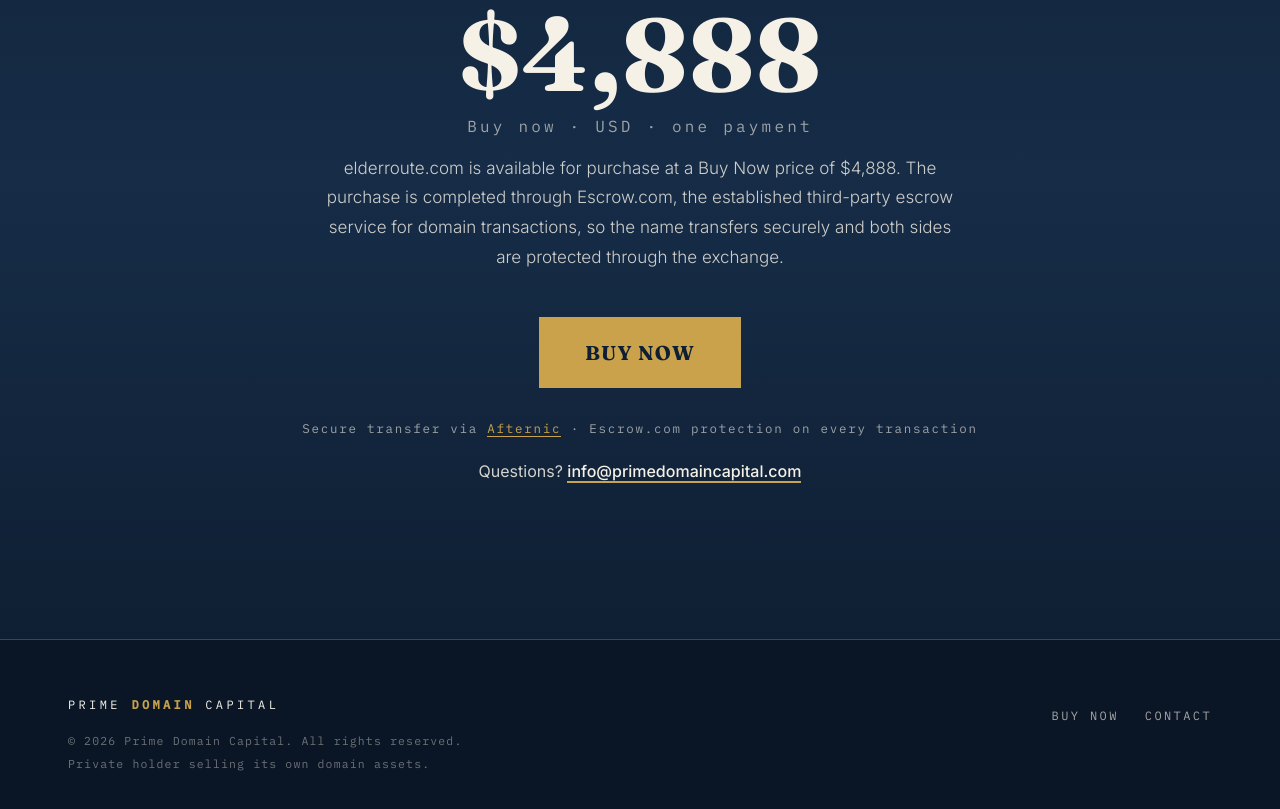
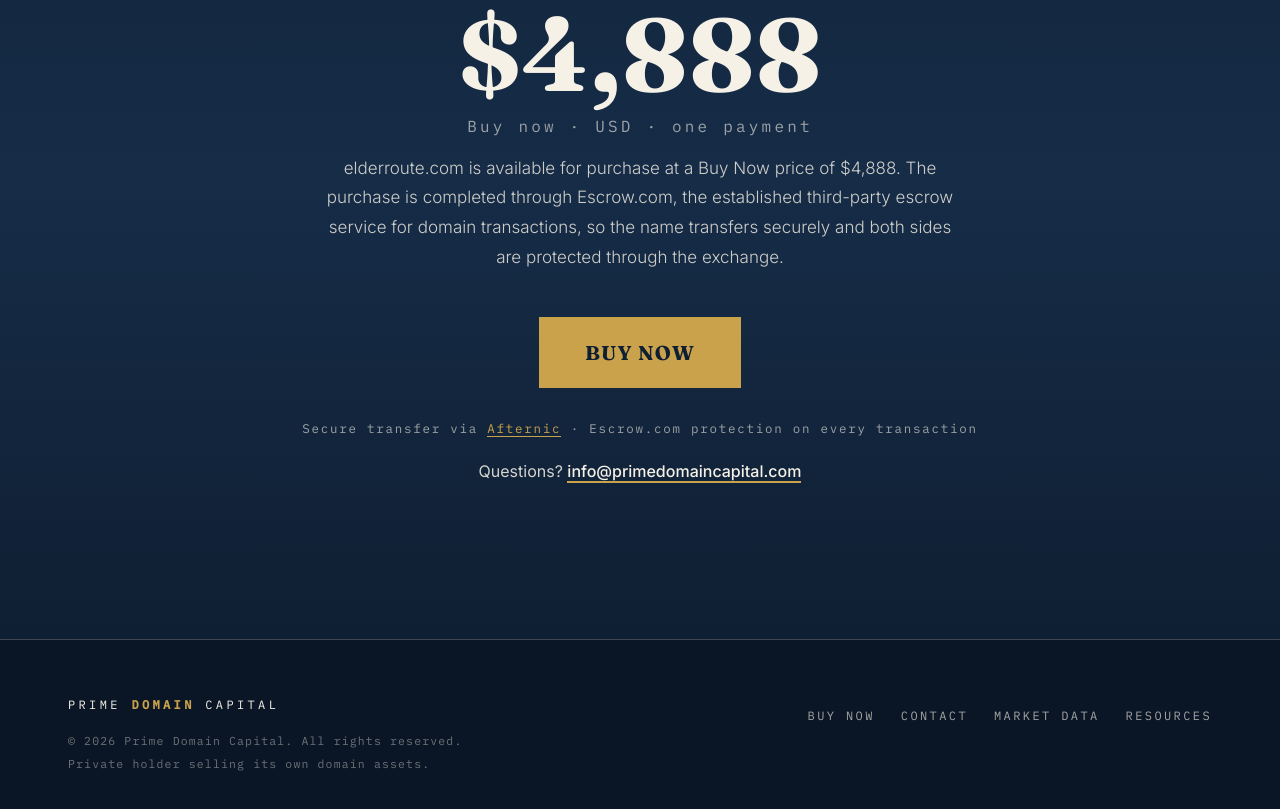
Before and after one commit to primedomaincapital/elderroute, a plain HTML site: page index.html in a window 1280 px wide. Shown: the part 7203-8012 px from the top of the page. Drawn offline with Linux system fonts and the light colour scheme.

Commit message:
Add Market Data and Resources links to homepage footer

```diff
--- a/index.html
+++ b/index.html
@@ -473,7 +473,10 @@
     <nav>
       <a href="https://www.afternic.com/domain/elderroute.com">Buy Now</a>
       <a href="mailto:info@primedomaincapital.com">Contact</a>
-    </nav>
+
+    <a href="https://elderroute.com/market-data">Market Data</a>
+    <a href="https://elderroute.com/resources">Resources</a>
+      </nav>
   </div>
 </footer>
 
```
